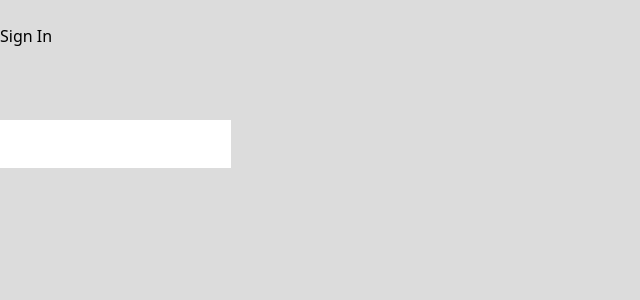
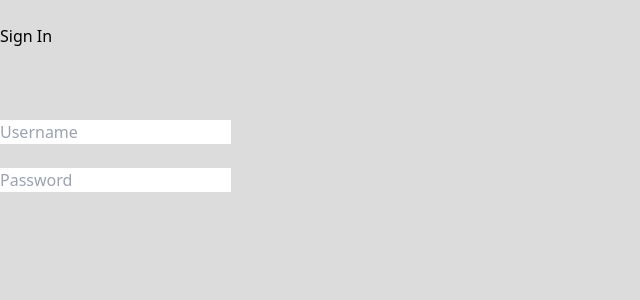
Before and after one commit to MKAIF5/ReactJs-Dark-And-Light-Mode-With-Tailwand, a React (Vite) app: page / in a window 1280 px wide. Shown: the top 300 px of the page, without its empty margins (0-640 px from the left). Built offline with nearby package versions, Linux system fonts and the light colour scheme.

Commit message:
30% Work Completed

```diff
--- a/src/App.jsx
+++ b/src/App.jsx
@@ -12,10 +12,14 @@
         <br /><br /><br />
         <div>
           <input className='
-          bg-gray-200' type="text" name="" id="" />
-          <br />
+          bg-gray-100 w-64 mx-11 outline-none p-1
+          rounded-xl text-center font-semibold placeholder-purple-600'
+          placeholder='Username' type="text" name="" id="" />
+          <br /><br />
           <input className='
-          ' type="text" name="" id="" />
+          bg-gray-100 w-64 mx-11 outline-none p-1
+          rounded-xl placeholder-purple-600 text-center font-semibold'
+          placeholder='Password' type="text" name="" id="" />
         </div>
 
 
```
